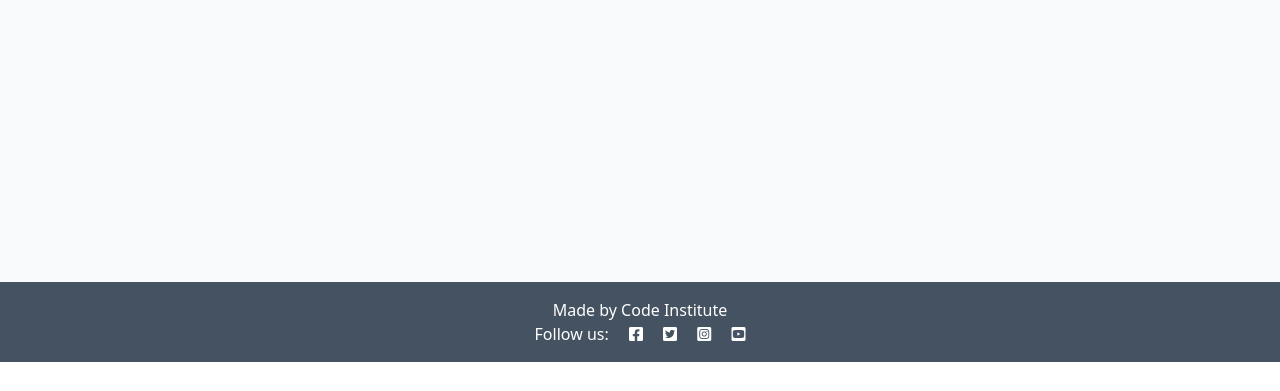
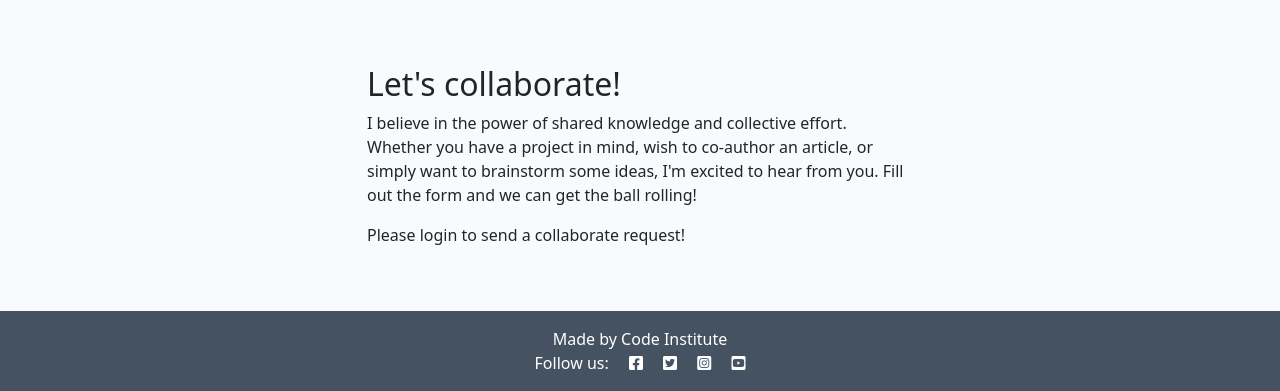
Before and after one commit to curtisnlogan/codestar-blog, a Django app: template about/templates/about/about.html in a window 1280 px wide. Shown: the part 438-829 px from the top of the page. Before the commit the page ends 800 px from the top, so only its background shows below. Run offline with Django 4.2, Linux system fonts and the light colour scheme; the template is opened without the code that fills it, so the values that code supplies are empty; some libraries are stand-ins or nearby versions.

Commit message:
feat: add section to display collaboration requests on about.html

```diff
--- a/about/templates/about/about.html
+++ b/about/templates/about/about.html
@@ -1,16 +1,15 @@
-{% extends "base.html" %}
+{% extends 'base.html' %}
+{% load static %}
+{% load crispy_forms_tags %}
 {% block content %}
-    {% load static %}
     <div class="container mt-5">
         <div class="row">
-            <div class="col-4 text-center">
+            <div class="col-12 col-md-4 text-center">
                 <img src="{% static 'images/nobody.jpg' %}" width="75%">
             </div>
-            <div class="col-8">
-                <!-- Title goes between these h2 tags -->
+            <div class="col-12 col-md-8">
                 <h2>{{ about.title }}</h2>
-                <!-- Content goes directly underneath this -->
-                <p>{{ about.content | safe }}</p>
+                {{ about.content | safe }}
             </div>
         </div>
         <div class="row">
@@ -21,5 +20,29 @@
                 </p>
             </div>
         </div>
+        <div class="row justify-content-center">
+            <div class="col-12 col-md-6 my-5">
+                <h2>Let's collaborate!</h2>
+                <p>
+                    I believe in the power of shared knowledge and collective effort.
+                    Whether you have a project in mind, wish to co-author
+                    an article, or simply want to brainstorm some ideas,
+                    I'm excited to hear from you. Fill out the form
+                    and we can get the ball rolling!
+                </p>
+                <!-- add your form here. Your submit button should
+have the classes of btn, btn-secondary -->
+                {% if user.is_authenticated %}
+                    <p>Posting as: {{ user.username }}</p>
+                    <form id="collaborateForm" method="post">
+                        {{ collaborate_form | crispy }}
+                        {% csrf_token %}
+                        <button type="submit" class="btn btn-secondary">Submit</button>
+                    </form>
+                {% else %}
+                    <p>Please login to send a collaborate request!</p>
+                {% endif %}
+            </div>
+        </div>
     </div>
 {% endblock content %}
```
